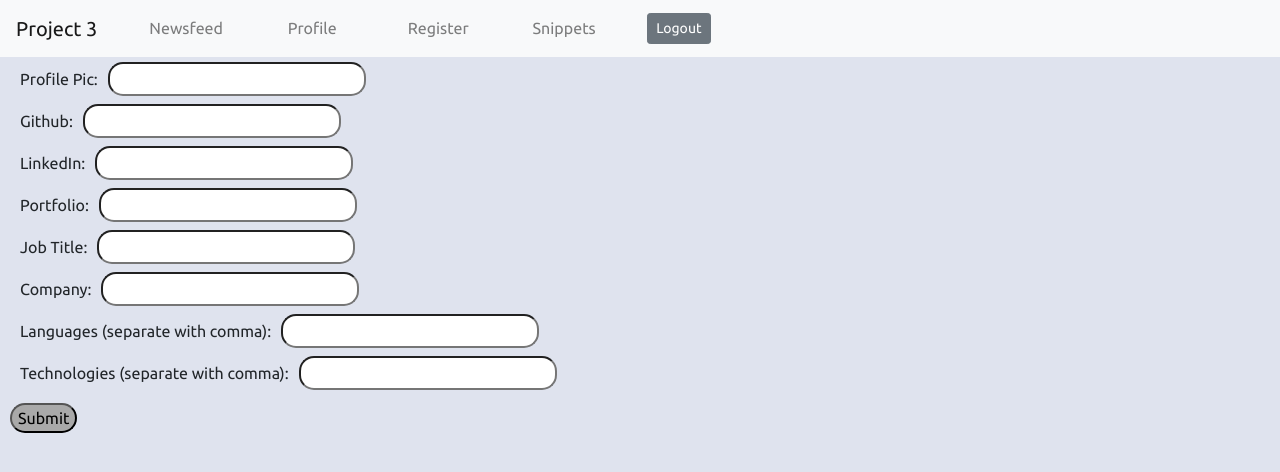
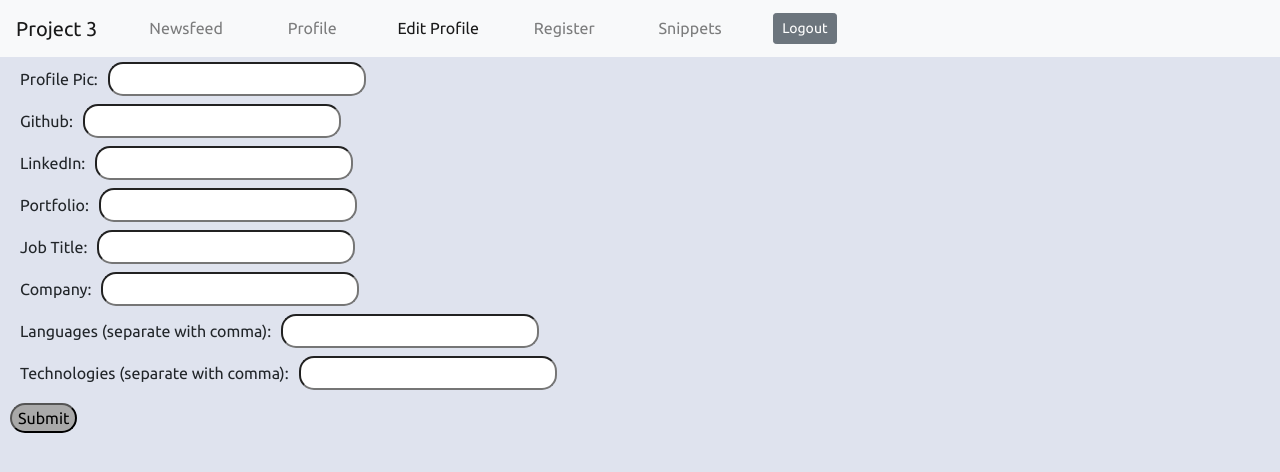
Before and after one commit to ewgalassi/Project3, a React (Create React App) app in the folder client/: page /editProfile in a window 1280 px wide. Shown: the top 472 px of the page. Built offline with nearby package versions, Linux system fonts and the light colour scheme; no server answers.

Commit message:
Added edit page to navbar

```diff
--- a/client/src/components/Navbar/Navbar.js
+++ b/client/src/components/Navbar/Navbar.js
@@ -15,7 +15,7 @@
             to="/"
             className={
               window.location.pathname === "/" ||
-              window.location.pathname === "/newsfeed"
+                window.location.pathname === "/newsfeed"
                 ? "nav-link active"
                 : "nav-link"
             }
@@ -37,6 +37,18 @@
         </li>
         <li className="nav-item">
           <Link
+            to="/editProfile"
+            className={
+              window.location.pathname === "/editProfile"
+                ? "nav-link active"
+                : "nav-link"
+            }
+          >
+            Edit Profile
+          </Link>
+        </li>
+        <li className="nav-item">
+          <Link
             to="/register"
             className={
               window.location.pathname === "/register"
@@ -49,11 +61,11 @@
         </li>
         <li className="nav-item">
           <Link
-          to="/snippets"
-          className={window.location.pathname === "/snippets"
-          ? "nav-link active"
-          :"nav-link"} >
-          Snippets
+            to="/snippets"
+            className={window.location.pathname === "/snippets"
+              ? "nav-link active"
+              : "nav-link"} >
+            Snippets
           </Link>
         </li>
         <li id="logout">
--- a/client/src/pages/Profile/EditProfile.js
+++ b/client/src/pages/Profile/EditProfile.js
@@ -39,7 +39,6 @@
 
   handleSubmit = event => {
     event.preventDefault();
-    console.log(this.state.languages)
     UserAPI.editUser({
       "profile.pic": this.state.pic,
       "profile.github": this.state.github,
@@ -49,10 +48,14 @@
       "profile.technologies": this.state.technologies.split(","),
 
     }).then(data => {
-      console.log(data.data);
+      if (data.data.success) {
+        window.location.replace("/profile");
+      } else {
+        console.log(data.data);
+      }
     }).catch(err => {
       console.log(err);
-    })
+    });
   };
 
 
--- a/client/src/pages/Profile/Profile.js
+++ b/client/src/pages/Profile/Profile.js
@@ -1,5 +1,4 @@
 import React, { Component } from "react";
-import { BrowserRouter as Router, Route, Link } from "react-router-dom";
 import { Col, Row, Container } from "../../components/Grid";
 import Postfeed from "../../components/Postfeed/Postfeed";
 import UserPic from "../../components/UserPic/UserPic";
@@ -85,12 +84,6 @@
       <Container>
         <Row>
           <Col size="md-4">
-            <Router>
-              <div>
-                <Route exact path="/editProfile" component={EditProfile} />
-                <Link to="/editProfile">Edit Profile</Link>
-              </div>
-            </Router>
 
             <UserPic
               pic={this.state.pic}
@@ -102,7 +95,6 @@
               github={this.state.github}
               linkedin={this.state.linkedin}
               portfolio={this.state.portfolio}
-              // projects={this.state.projects}
               technologies={this.state.technologies}
               title={this.state.jobTitle}
               company={this.state.jobCompany}
```
